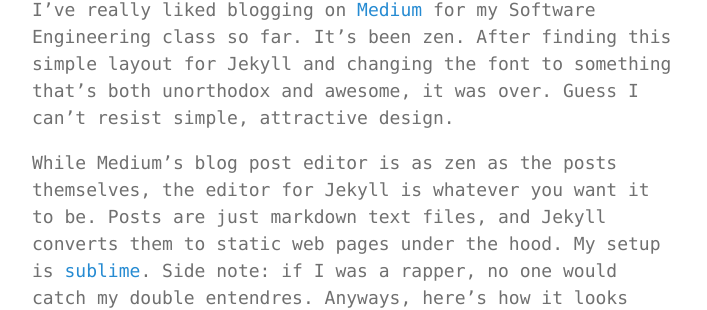
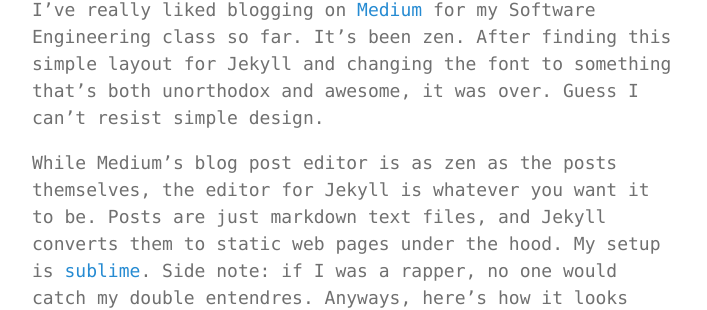
Before and after one commit to greyshi/greyshi.github.io, a Jekyll site: the page built from _posts/2014-1-31-why-i-switched-to-jekyll.md, in a window 1280 px wide. Shown: the part 583-893 px from the top of the page, without its empty margins (284-991 px from the left). Built offline with Jekyll 4.4.1, drawn with Linux system fonts in a browser that asks for light colours; nearby versions of some CDN libraries; Markdown is read by kramdown in place of the engine named in the settings.

```diff
--- a/_config.yml
+++ b/_config.yml
@@ -10,6 +10,7 @@ title:            Arash Ghoreyshi
 tagline:          'blog'
 description:      'gang star fashion killa'
 url:              http://www.greyshi.com
+timezone: America/Chicago
 
 author:
   name:           'Arash Ghoreyshi'
--- a/_posts/2014-1-31-why-i-switched-to-jekyll.markdown
+++ b/_posts/2014-1-31-why-i-switched-to-jekyll.md
@@ -15,7 +15,7 @@ is even simpler than before. I didn't know that was possible, but you can't real
 I don't have all the functionality I had on my old site on this one, but I love the minimalism I get in exchange.
 In fact, the minimalism is the main reason I made the switch. I've really liked blogging on [Medium][medium] for
 my Software Engineering class so far. It's been zen. After finding this simple layout for Jekyll and changing the
-font to something that's both unorthodox and awesome, it was over. Guess I can't resist simple, attractive design.
+font to something that's both unorthodox and awesome, it was over. Guess I can't resist simple design.
 
 While Medium's blog post editor is as zen as the posts themselves, the editor for Jekyll is whatever you want it
 to be. Posts are just markdown text files, and Jekyll converts them to static web pages under the hood. My setup
```
Also changed, not shown: other parts of _posts/2014-1-31-why-i-switched-to-jekyll.md (+1 -1 lines), _posts/2013-09-10-using-calendars-to-manage-deadlines.md (renamed from _posts/2013-09-10-using-calendars-to-manage-deadlines.markdown), _posts/2013-11-17-building-amazon-instant-at-hacktx.md (renamed from _posts/2013-11-17-building-amazon-instant-at-hacktx.markdown), assets/images/sublime_post_editing.png (added).
